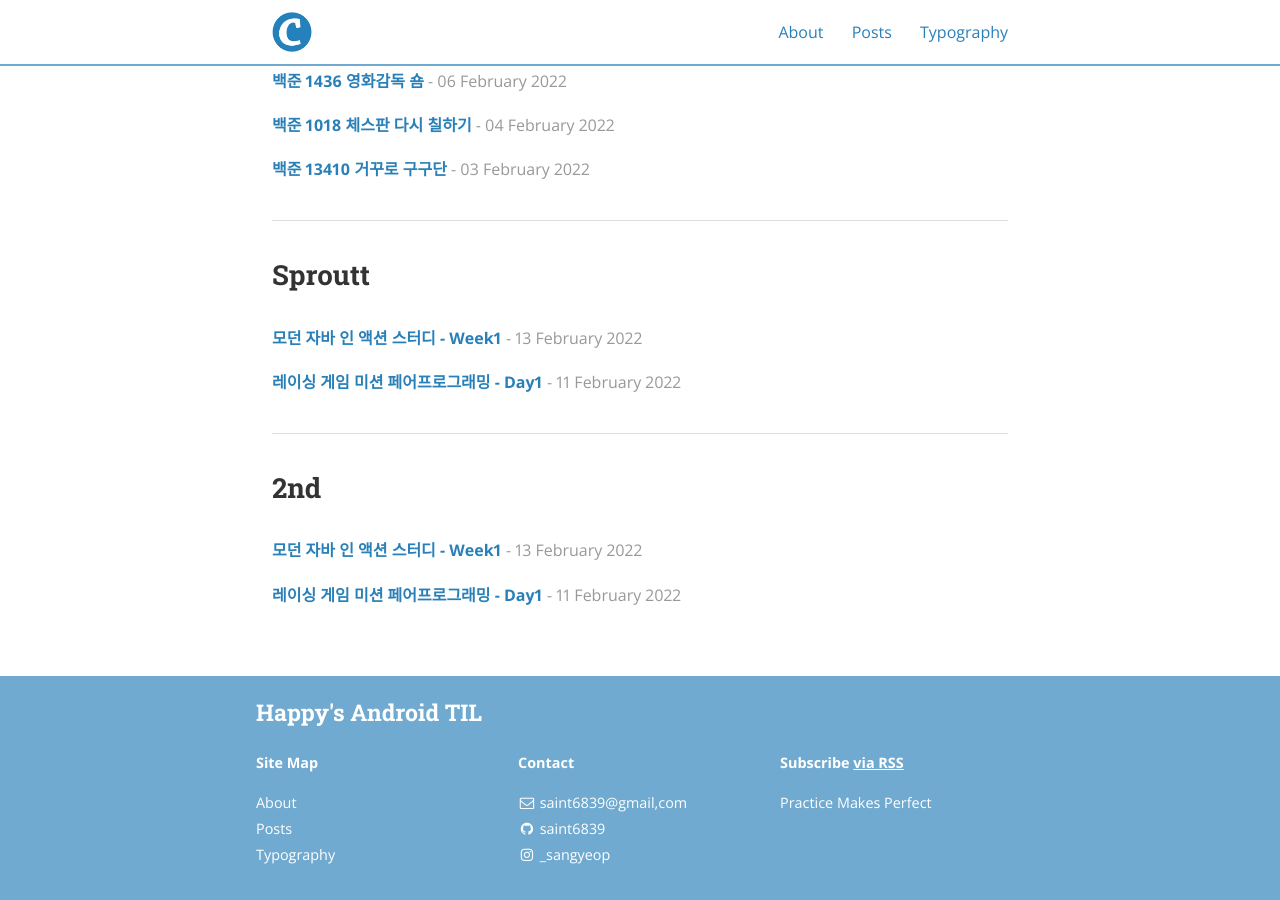
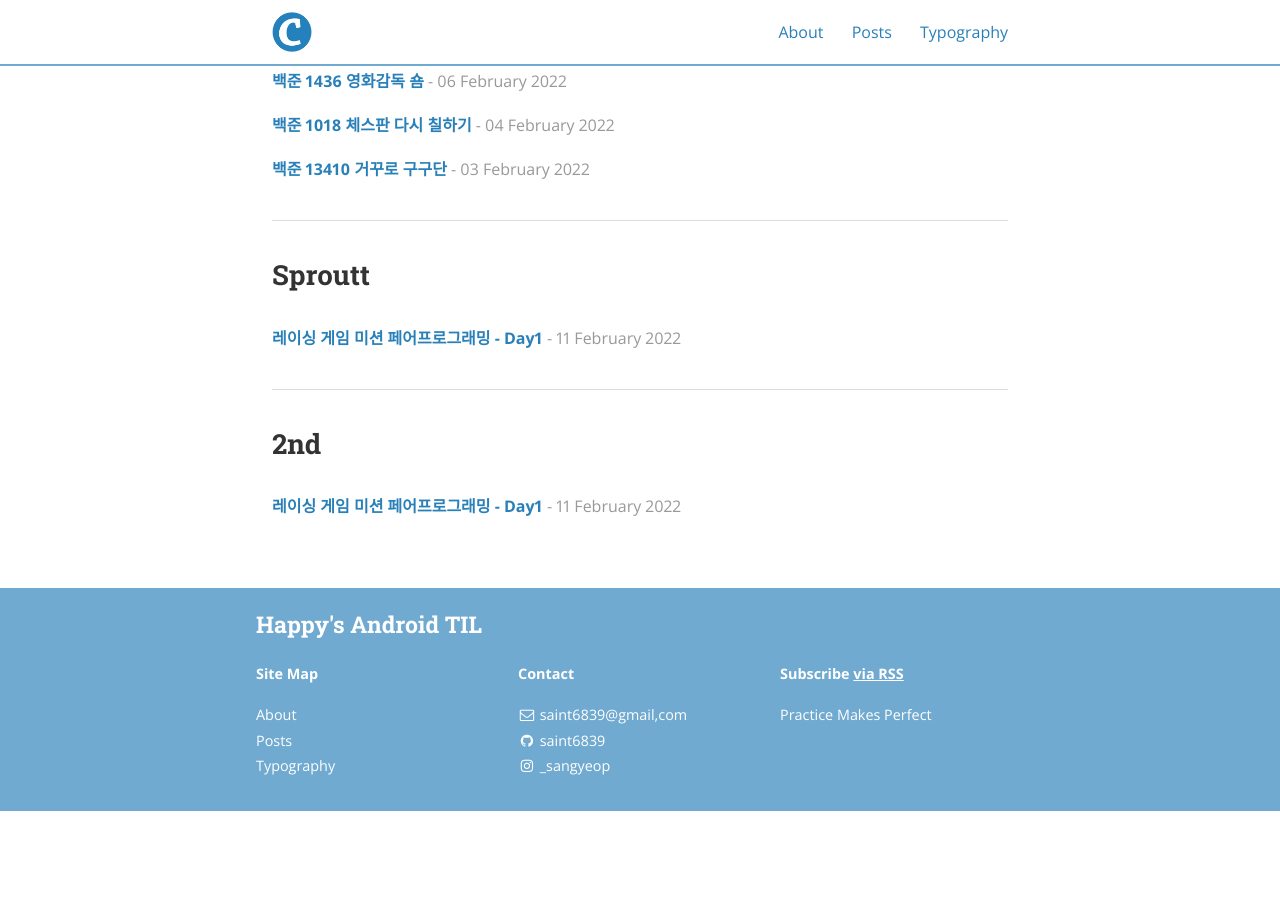
Before and after one commit to saint6839/saint6839.github.io, a Jekyll site: the page built from posts.md, in a window 1280 px wide and 900 px high, scrolled down 1826 px. Built offline with Jekyll 4.4.1, drawn with Linux system fonts in a browser that asks for light colours; nearby versions of some CDN libraries; after the commit the page ends 2637 px from its top, so only the background shows below that; part of the change alters nothing that is shown.

Commit message:
refactor: 모던 자바 인 액션 스터디 - Week1 수정

````diff
--- a/_posts/2022-02-13-Modern-Java-In-Action-Study-01.md
+++ /dev/null
@@ -1,282 +0,0 @@
----
-layout: post
-title:  "모던 자바 인 액션 스터디 - Week1"
-date:   2022-02-13T00:00:00-00:00
-author: sangyeop
-categories: Sproutt 2nd
-
-
-
-
-
----
-
-# 새싹 개발 서적 스터디 - 모던 자바 인 액션 Week1
-
-
-
-에코노베이션 새싹 2기 `모던 자바 인 액션` 스터디
-
-`37page ~ 52page`
-
-
-
-> ***Stream 이란?***
->
-> - 자바 8 부터 추가된 기능으로 "컬렉션, 배열등의 저장 요소를 하나씩 참조하며 함수형 인터페이스(람다식)을 적용하여 반복적으로 처리할 수 있도록 해주는 기능"
-> - 한 번에 한 개씩 만들어지는 연속적인 데이터 항목들의 모임이다.
-
-스트림에 대한 자세한 내용은 뒷 부분에서 등장하기 때문에 이 정도로만 이해하고 넘어가기로 한다.
-
-
-
-#### 자바 8의 등장 배경
-
-- 자바8이 등장하고 자연어에 가까운 방식으로 코딩이 가능해졌음
-
-- 자바8 등장 이전에는 CPU의 나머지 코어를 활용하려면 스레드를 사용해야했음
-  - 관리가 어렵고 많은 문제가 발생한다.
-
-- **간결한 코드**, **멀티코어 프로세서의 쉬운 활용**
-
-  - **스트림 API**
-    - 데이터베이스의 질의 언어에서 표현식을 처리하는 것처럼 병렬 연산을 지원하는 API
-
-  - 메서드에 코드를 전달하는 기법
-
-  - 인터페이스의 디폴트 메서드
-
-
-
-#### 자바 8 설계의 밑 바탕을 이루는 세 가지 개념
-
-1. 스트림 처리
-2. 동작파라미터화 ( 메소드를 다른 메소드의 파라미터로 전달하는 기능 )
-3. 병렬성과 공유 가변 데이터
-
-
-
-#### 자바가 변화하는 이유
-
-프로그래밍 언어는 생태계와 매우 닮아있다. 그렇기 때문에 새로운 언어가 등장할때마다 진화하지 않은 기존 언어들은 사라지기 마련이다. 완벽한 언어란 존재하지 않으며, 각각의 장단점을 가지고 있다. 그리고 이러한 특정 분야에서 장점을 가진 언어는 다른 경쟁언어들을 도태시킨다. 자바는 1995년 첫 베타 버전이 공개된 이후로 여러 경쟁언어들을 대신하며 성공적으로 살아남았다.
-
-기후(프로그래밍 문제)가 변화하면 재배가능한 작물(프로그래밍 언어)이 달라지는 것 처럼, 기후 변화에 대응하기 위해서 자바는 점점 변화하고 대중화가 되고 있다는 것이다.
-
-
-
-#### 프로그래밍 생태계에서 자바의 위치
-
-자바는 시작부터 많은 유용한 라이브러리들을 포함하는 잘 설계된 객체지향언어로 시작했다. 코드를 JVM 바이트 코드로 컴파일하는 특징때문에 자바는 인터넷 애플릿 프로그램의 주요 언어가 되었다.
-
-- 자바가 대중적인 프로그래밍 언어로 성장하게된 계기
-  - 캡슐화
-  - '모든 것은 객체다'
-    - 마우스 클릭 이벤트 객체를 만들어 두면, 모든 곳에서 사용할 수 있었다.
-
-
-
-### 스트림 API
-
-------
-
-#### 스트림 처리
-
-기존에는 한 번에 한 항목을 처리했지만 이제 자바 8에서는 일련의 스트림으로 만들어서 처리할 수 있다. 이는 스레드라는 복잡한 작업을 하지 않으면서 공짜로 병렬성을 얻을 수 있다는 의미이기도 하다.
-
-
-
-####  **동작파라미터화**
-
-코드 일부를 API로 전달하는 기능. 즉, 메소드를 다른 메소드의 파라미터로 넘겨주는 기능을 의미한다.
-
-
-
-#### 병렬성과 공유 가변 데이터
-
-안전하게 병렬성을 얻기 위해서는 **공유 가변 데이터**에 접근해서는 안된다. 즉 두 프로세서가 공유된 변수를 동시에 바꾸려하면 문제가 생긴다. 기존에는 synchronized 성능에 악 영향을 미치는 기능을 사용해서 데이터를 보호하는 규칙을 만들 수 있었다. 하지만 자바 8에서부터는 이 보다 쉽게 병렬성을 활용할 수 있게 되었다.
-
-
-
-#### **함수형 프로그래밍**의 핵심적인 사항
-
-- 공유되지 않은 가변 데이터
-  - 가변 공유 상태가 없는 병렬 실행을 이용해서 효율적이고 안전하게 함수나 메소드를 호출할 수 있음
-- 메소드, 함수 코드를 다른 메소드로 전달하는 두 가지 기능
-
-
-
-
-
-### 자바 함수
-
-------
-
-자바에서 `함수 = 메소드`를 의미한다. 특히 `정적 메소드`와 같은 의미로 사용된다.
-
-자바에서는 원시형 타입(int, double .. 등등), 객체(new String("abc"), new Integer(1111) ... 등등) 모두 값이다. 심지어 배열도 객체인데 왜 함수가 필요할까?
-
-프로그래밍 언어의 핵심은 **값을 바꾸는 것** 이다. 자바에서 위에서 언급한 타입과 같이 자유롭게 값을 바꿀 수 있는 값들을 **1급 시민** 이라고 한다. 그리고 메소드, 클래스 등은 **2급 시민**에 해당한다. 즉 메서드, 클래스 등과 같은 2급 시민들을 1급 시민처럼 런타임에 메소드를 전달하기 위해서 함수가 필요한 것이다( ex 자바 스크립트 ). 이렇게 되면 메소드를 값 처럼 취급 할 수 있게 된다.
-
-
-
-#### 메서드와 람다를 일급 시민으로
-
-1. **메소드 참조**
-
-   - 메소드 참조 사용 전
-
-   ```java
-   File[] hiddenFiles = new File(".").listFiles(new FileFilter() {
-     	pubic boolean accept(File file) {
-         	return file.isHidden();					// 숨겨진 파일 필터링
-       }
-   });
-   ```
-
-   - 메소드 참조 사용 후
-
-   ```java
-   File[] hiddenFiles = new File(".").listFiles(File::isHidden);
-   ```
-
-   전자에서는 `File` 클래스안에 `isHidden()`이라는 메소드가 이미 들어있음에도 불구하고, `FileFilter`를 인스턴스화 해서 사용해야 했다. 그러나 자바 8이 등장 한 이후로는 후자 처럼 이미 준비되어 있는 isHidden()이라는 **함수**를 **메소드 참조**를 이용해서 직접 `listFiles`에 전달할 수 있다.
-
-   기존에는 **객체 참조(new)**를 이용해서 객체를 이리저리 주고 받았던 것처럼, 자바 8에서는 **메서드 참조(File::isHidden)*을 이용해서 메소드를 이리저리 주고 받을 수 있게 된 것이다. 메소드는 코드를 포함하고 있으므로 즉, 코드를 마음대로 전달할 수 있게 된 것이다. 복사 붙여넣기 필요없이.
-
-
-
-2. **람다 : 익명 함수**
-
-   자바 8에서는 기명(named) 메소드를 1급 시민으로 취급할 뿐아니라, **람다**(또는 익명 함수) 를 포함하여 함수도 값으로 취급할 수 있다.
-
-   - 어떤 경우에 사용할까?
-
-     ```java
-     static List<Apple> filterApples(List<Apple> inventory, Predicate<Apple> p) {
-       	List<Apple> result = new ArrayList<>();
-       	for (Apple apple : inventory) {
-           	if (p.test(apple)) {				// test() 메소드는 boolean 반환
-               	result.add(apple);
-             }
-         }
-       	return result;
-     }
-     ```
-
-     > Predicate<T>
-     >
-     > 수학에서는 값을 인수로 받아서 true나 false로 반환해주는 함수를 프레디케이트라고 한다.
-
-     이를 다음과 같이 호출 한다
-
-     ```java
-     filterApples(inventory, Apple::isGreenApple);
-     filterApples(inventory, Apple::isHeavyApple);
-     ```
-
-     다음과 같이 메소드를 전달하는 것은 정말 유용한 기능이지만, 이처럼 메서드 참조를 사용하기 위해서 한 번씩만 사용되는 `isGreenApple`과 `isHeavyApple` 메소드를 매번 정의하는 것은 귀찮은 일이다. 이러한 경우에 람다를 사용하면 간단하게 별도의 메서드 정의 없이 간편하게 사용할 수 있다.
-
-     ```java
-     filterApples(inventory, (Apple a) -> GREEN.equals(a.getColor()));
-     filterApples(inventory, (Apple a) -> a.getWeight() > 150);
-
-     // 이러한 형태도 가능하다!
-     filterApples(inventroy, (Apple a) -> a.getWeight() < 80 || RED.equals(a.getColor()));
-     ```
-
-     하지만 람다가 몇 줄 이상으로 길어진다면 오히려 가독성을 해칠 수 있으므로, 이름이 분명한 메소드를 정의하고 메소드 참조를 활용하여 코드의 명확성을 챙기는 것이 바람직하다.
-
-
-
-### 스트림
-
-------
-
-스트림에 대해서 자세한 내용은 책의 뒷 부분에서 설명될 것이므로 얼마나 유용한지 간단하게 표현하자면, 스트림API를 이용하면 중첩된 제어 흐름이 많은 문장을 한눈에 그 의미가 파악될 수 있도록 바꿔줄 수 있다.
-
-컬렉션에서는 반복문장을 직접 처리하는 **외부 반복** 을 사용했으나, 스트림 API에서는 라이브러리 내부에서 모든 데이터 처리가 이루어지는 **내부 반복**을 사용한다.
-
-이러한 방식을 사용함으로써 얻는 장점은 다음과 같다. 만약 거대한 컬렉션 리스트를 처리하려면 단일 CPU로는 이를 처리하기가 어려울 것이다. 그러나 스트림을 사용하면 8개의 코어를 가진 컴퓨터의 경우에는 8개로 분할하여 작업을 병렬적으로 처리할 수 있기 때문에 기존 단일 CPU보다 8배 빨리 작업을 처리할 수 있게 된다.
-
-
-
-#### 멀티스레딩은 어렵다
-
-스레드를 이용해서 **멀티스레딩** 코드를 이용해서 병렬성을 이용하는것은 쉽지 않다. 각각의 스레드가 공유된 데이터에 접근하고 데이터를 갱신할때 스레드를 잘 제어하지 못하면 원치 않은 결과가 도출되기 쉽다.
-
-스트림은 '컬렉션을 처리하면서 발생하는 모호함과 반복적인 코드 문제' 그리고 '멀티코어 활용 어려움' 이라는 두 가지 문제를 모두 해결했다.
-
-- **필터링**
-  - 자주 반복되는 패턴으로 조건에 따라 데이터를 필터링(무게 또는 색깔에 따라 사과 선택)
-- **추출**
-  - 데이터를 추출 (리스트에서 각 사과의 무게 필드 추출)
-- **그룹화**
-  - 데이터를 그룹화(숫자 리스트의 숫자를 홀수와 짝수로 그룹화)
-
-또한 이러한 동작들을 쉽게 병렬화 할 수 있다는 점도 스트림 API로의 변화의 동기가 되었는데, 두 개 이상의 CPU를 가진 환경에서 리스트를 필터링할 때 **한 CPU는 리스트의 절반을 기준으로 앞 부분을 처리**하고, **다른 한 CPU는 리스트의 절반을 기준으로 뒷 부분을 처리**하도록 요청한다. 이를 **포킹 단계** 라고 한다. 그리고 각각의 CPU가 맡은 부분을 필터링 한 뒤, 마지막에 하나의 CPU가 두 결과를 정리한다.
-
-
-
-### 디폴트 메소드와 자바 모듈
-
-------
-
-구현 클래스에서 구현하지 않아도 되는 메소드를 인터페이스에 추가할 수 있는 기능을 제공하는데, 메소드의 바디는 클래스 구현이 아니라 인터페이스의 일부로 포함이 된다. 그래서 이를 **디폴트 메소드** 라고 부른다.
-
-```java
-public interface List<E> extends Collection<E> {
-	...
-  default void sort(Comparator<? super E> c) {
-          Object[] a = this.toArray();
-          Arrays.sort(a, (Comparator) c);
-          ListIterator<E> i = this.listIterator();
-          for (Object e : a) {
-              i.next();
-              i.set((E) e);
-          }
-      }
-	...
-}
-```
-
-위 코드 예제와 같이 인터페이스 임에도 메소드의 본문을 작성할 수 있다. 그렇기 때문에 자바 8에서는 List에 직접 sort 메소드를 호출할 수 있다.
-
-
-
-### 함수형 프로그래밍에서 가져온 다른 유용한 아이디어
-
-------
-
-- **Optional<T>**
-  - NullPointer 예외를 피할 수 있도록 해주는 클래스
-  - 값이 없는 상황에서 어떻게 처리할지 명시적으로 구현하는 메소드를 포함하고 있다
-
-- **구조적 패턴 매칭 기법**
-  - if-then-else가 아닌 케이스로 정의하는 수학과 함수형 프로그래밍의 기능을 의미
-  - 함수형 언어는 보통 다양한 데이터 타입을 switch문에 사용할 수 있는데 자바는 문자열과 기본형만 사용할 수 있다.
-
-###
-
-### 읽으면서 몰랐던 키워드들
-
-------
-
-- JVM
-  - 자바 가상 머신
-  - 자바 프로그램이 어느 기기, 또는 어떤 운영체제 상에서도 실행될 수 있게 하는 것
-    - "한 번 작성해, 어디에서나 실행한다"
-  - 프로그램 메모리를 관리하고 최적화 하는 것
-    - 가비지 컬렉션
-
-- 애플릿
-  - 웹 브라우저 환경에서 동작하는 작은 프로그램
-  - Ex) 인터넷 익스플로러 및 다른 플러그인을 지원하는 브라우저에 소속된 윈도우 미디어 플레이어, 브라우저 게임들
-
-
-
-- WIMP (소프트웨어 번들)
-  - 웹 서버를 운영하는데 자주 사용되는 소프트웨어 모음
-    - Windows - 운영 체제
-    - IIS - 웹 서버
-    - MySQL 또는 MSSQL - DBMS
-    - PHP 또는 Perl 또는 Python - 프로그래밍언어ㅈ
````
Also changed, not shown: _posts/2022-02-11-Racing-Game-Fair-Programming-Day1.md (+0 -2 lines), 2 other files.
